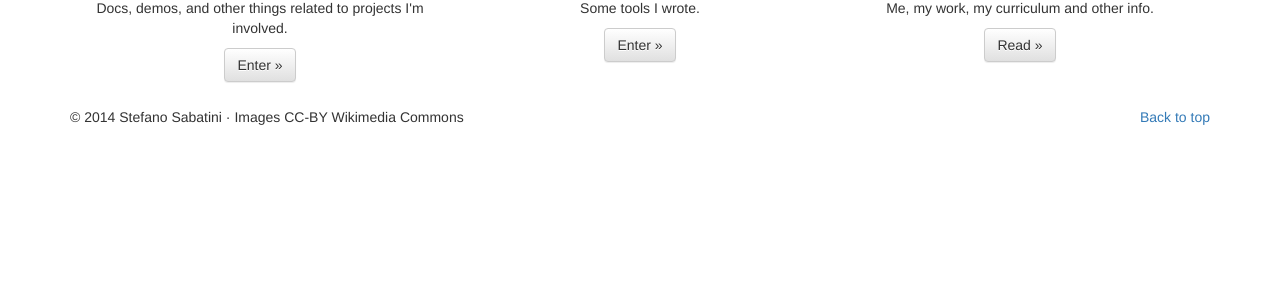
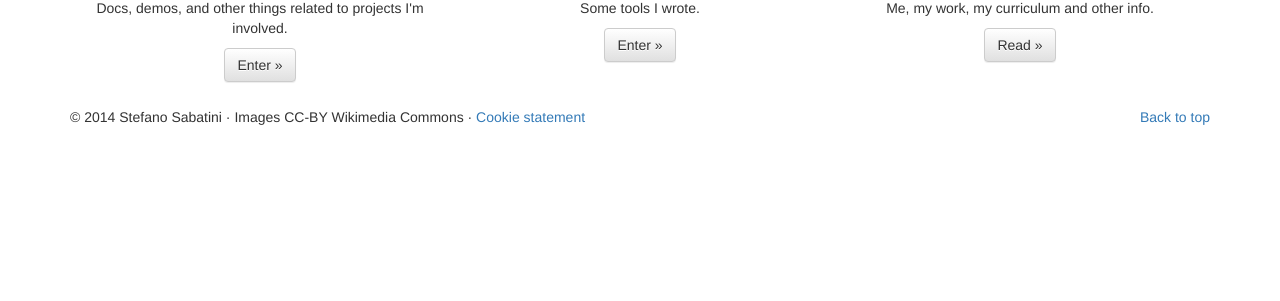
Before and after one commit to sabas/sabas.github.io, a Jekyll site: the page built from index.html, in a window 1280 px wide. Shown: the part 292-593 px from the top of the page. Built offline with Jekyll 4.4.1, drawn with Linux system fonts in a browser that asks for light colours; nearby versions of some CDN libraries; Markdown is read by kramdown in place of the engine named in the settings; the list of posts is cut into pages by our own code.

Commit message:
Cookie law - statement

```diff
--- a/_includes/footer.html
+++ b/_includes/footer.html
@@ -1,6 +1,6 @@
       <footer>
         <p class="pull-right"><a onclick="$(this).click(function() {$('html,body').animate({scrollTop:0},800);});">Back to top</a></p>
-        <p>&copy; 2014 Stefano Sabatini &middot; Images CC-BY Wikimedia Commons</p>
+        <p>&copy; 2014 Stefano Sabatini &middot; Images CC-BY Wikimedia Commons &middot; <a href="http://cookiestatement.eu/">Cookie statement</a></p>
       </footer>
     </div>
 <script src="/js/js.cookie-1.5.1.min.js"></script>
```
